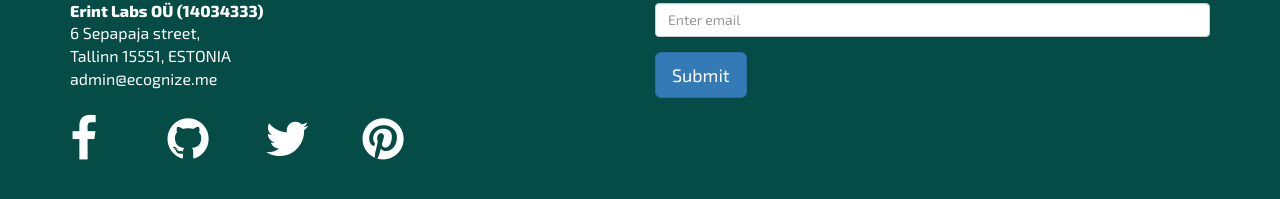
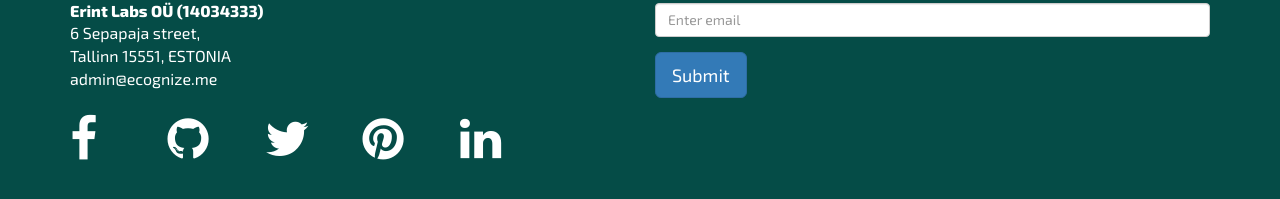
Before and after one commit to Ecognize/Ecognize.github.io, a Jekyll site: the page built from index.html, in a window 1280 px wide and 900 px high, scrolled down 2155 px. Shown: the part 665-864 px from the top of the window. Built offline with Jekyll 4.4.1, drawn with Linux system fonts in a browser that asks for light colours.

Commit message:
Company Linkedin

```diff
--- a/_includes/contacts.html
+++ b/_includes/contacts.html
@@ -40,6 +40,12 @@
                         <i class="fa fa-pinterest fa-3x wow bounceIn" data-wow-delay=".1s"></i>
                       </a>
                     </div>
+
+                    <div class="col-xs-2 text-left">
+                      <a href="https://www.linkedin.com/company/10577069/" target="_blank">
+                        <i class="fa fa-linkedin fa-3x wow bounceIn" data-wow-delay=".1s"></i>
+                      </a>
+                    </div>
                 </div>
             </div>
 
```
